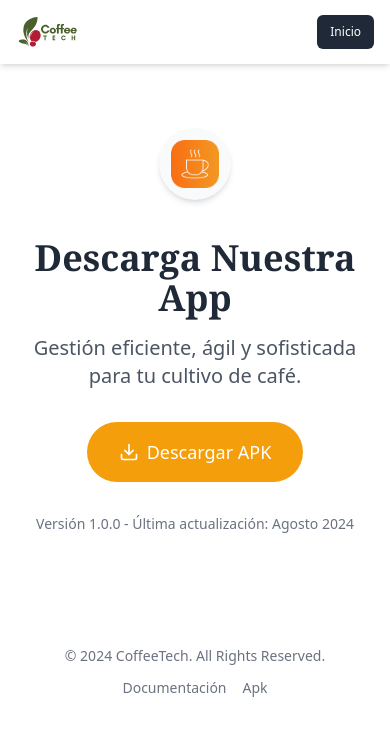
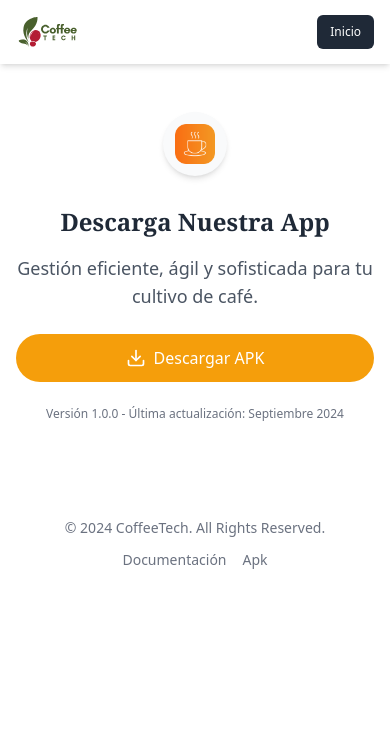
Before and after one commit to PacoValen/CoffeeTechWebApp, a React (Vite) app: page /download in a window 390 px wide. Shown: the top 736 px of the page. Built offline with nearby package versions, Linux system fonts and the light colour scheme.

Commit message:
Add(responsive) realicé ajustes en el responsive, habian componentes que se perdían

```diff
--- a/src/common/StoreLinks.tsx
+++ b/src/common/StoreLinks.tsx
@@ -13,10 +13,10 @@
 function StoreLinks({ type }: StoreLinksProps) {
   if (type === BtnTypes.Standard) {
     return (
-      <div className="mt-10 hidden justify-center space-x-2 sm:flex md:justify-normal">
+      <div className="mt-10 flex justify-center space-x-2 sm:flex md:justify-normal">
         <StoreLink
           href="/download"
-          upperText="Descarga Ahora "
+          upperText="Descarga Ahora"
           lowerText=".apk"
           logo={Apk}
           className="flex gap-3 rounded-lg bg-zinc-900 px-4 py-3 text-white hover:bg-zinc-950 active:bg-zinc-800"
--- a/src/sections/Download.tsx
+++ b/src/sections/Download.tsx
@@ -7,24 +7,28 @@
   return (
     <>
       <Nav2 />
-      <section className="flex flex-col items-center justify-center px-8 py-16 bg-white">
-        <div className="max-w-2xl mx-auto text-center">
-          <div className="mb-8 inline-block p-3 bg-gray-50 rounded-full shadow-md">
-            <img src={Logo} alt="Coffee Tech Logo" className="w-12 h-12 text-gray-700" />
+        <section className="flex flex-col items-center justify-center px-4 py-12 bg-white md:px-8 md:py-16">
+            <div className="max-w-xl md:max-w-2xl mx-auto text-center">
+              <div className="mb-6 inline-block p-3 bg-gray-50 rounded-full shadow-md">
+                <img src={Logo} alt="Coffee Tech Logo" className="w-10 h-10 sm:w-12 sm:h-12 text-gray-700" />
               </div>
-          <h1 className="mb-4 text-4xl font-bold text-gray-800 font-serif">Descarga Nuestra App</h1>
-          <p className="mb-8 text-xl text-gray-600">
+              <h1 className="mb-4 text-2xl font-bold text-gray-800 sm:text-4xl font-serif">
+                Descarga Nuestra App
+              </h1>
+              <p className="mb-6 text-lg text-gray-600 sm:text-xl">
                 Gestión eficiente, ágil y sofisticada para tu cultivo de café.
               </p>
               <a
                 href="/app-debug.apk"
-            className="inline-flex items-center justify-center px-8 py-4 text-lg font-medium text-white bg-amber-500 rounded-full hover:bg-amber-600 focus:outline-none focus:ring-2 focus:ring-amber-400 focus:ring-offset-2 transition-colors duration-300"
+                className="inline-flex items-center justify-center w-full sm:w-auto px-6 py-3 sm:px-8 sm:py-4 text-base sm:text-lg font-medium text-white bg-amber-500 rounded-full hover:bg-amber-600 focus:outline-none focus:ring-2 focus:ring-amber-400 focus:ring-offset-2 transition-colors duration-300"
                 download="coffee-tech.apk"
               >
                 <DownloadIcon className="w-5 h-5 mr-2" />
                 Descargar APK
               </a>
-          <p className="mt-8 text-sm text-gray-500">Versión 1.0.0 - Última actualización: Agosto 2024</p>
+              <p className="mt-6 text-xs sm:text-sm text-gray-500">
+                Versión 1.0.0 - Última actualización: Septiembre 2024
+              </p>
             </div>
         </section>
       <Footer2 />
--- a/src/sections/Hero.tsx
+++ b/src/sections/Hero.tsx
@@ -8,19 +8,23 @@
       id="about"
       className="relative mt-4 flex h-fit max-w-7xl flex-col items-center gap-10 px-8 pb-20 pt-20 sm:gap-16 md:my-0 md:h-[84.9vh] md:flex-row md:gap-0 lg:px-12 xl:m-auto xl:gap-0 xl:overflow-hidden"
     >
-      <div className="sm:w-full md:w-3/6">
-        <h1 className="mx-auto mb-8 w-[12ch] text-center text-4xl font-semibold text-gray-800 sm:text-5xl md:mx-0 md:text-left">
+      <div className="w-full md:w-3/6">
+        <h1 className="mx-auto mb-8 w-[12ch] text-center text-3xl font-semibold text-gray-800 sm:text-4xl md:mx-0 md:text-left">
           Revoluciona tu cultivo de Café
         </h1>
-        <p className="m-auto w-[34ch] text-center text-gray-500 md:m-0 md:text-left">
-          Toma el control de tus cultivos e tus cultivos desde cualquier lugar.
-          ¡Gestiona de forma inteligente y transforma tu producción de café!
+        <p className="m-auto w-full text-center text-sm text-gray-500 sm:text-base md:m-0 md:text-left">
+          Toma el control de tus cultivos desde cualquier lugar. ¡Gestiona de forma inteligente y transforma tu producción de café!
         </p>
-        <StoreLinks type={BtnTypes.Standard} />
+
+        {/* Aquí ocultamos el botón en pantallas pequeñas y lo mostramos en pantallas grandes */}
+        <div className="hidden md:block mt-6">
+          <StoreLinks type={BtnTypes.Standard} />
+        </div>
       </div>
+
       <div className="md:w-3/6 xl:mb-12 xl:overflow-hidden">
         <img
-          className="right-0 m-auto w-72 xl:absolute xl:left-6 xl:right-0 xl:mt-32 xl:w-80"
+          className="right-0 m-auto w-60 sm:w-72 xl:absolute xl:left-6 xl:right-0 xl:mt-32 xl:w-80"
           src={Phone}
           alt="Kobodrop app frame"
         />
@@ -29,8 +33,15 @@
           src={HeroImage}
           alt="A woman happily using Kobodrop"
         />
+
+        {/* Aquí mostramos el botón en pantallas pequeñas debajo de la imagen */}
+        <div className="block mt-8 md:hidden w-full text-center">
+          <StoreLinks type={BtnTypes.Standard} />
+        </div>
       </div>
     </section>
+
+
   );
 }
 
```
Lines whose indentation alone changed are shown as unchanged.
